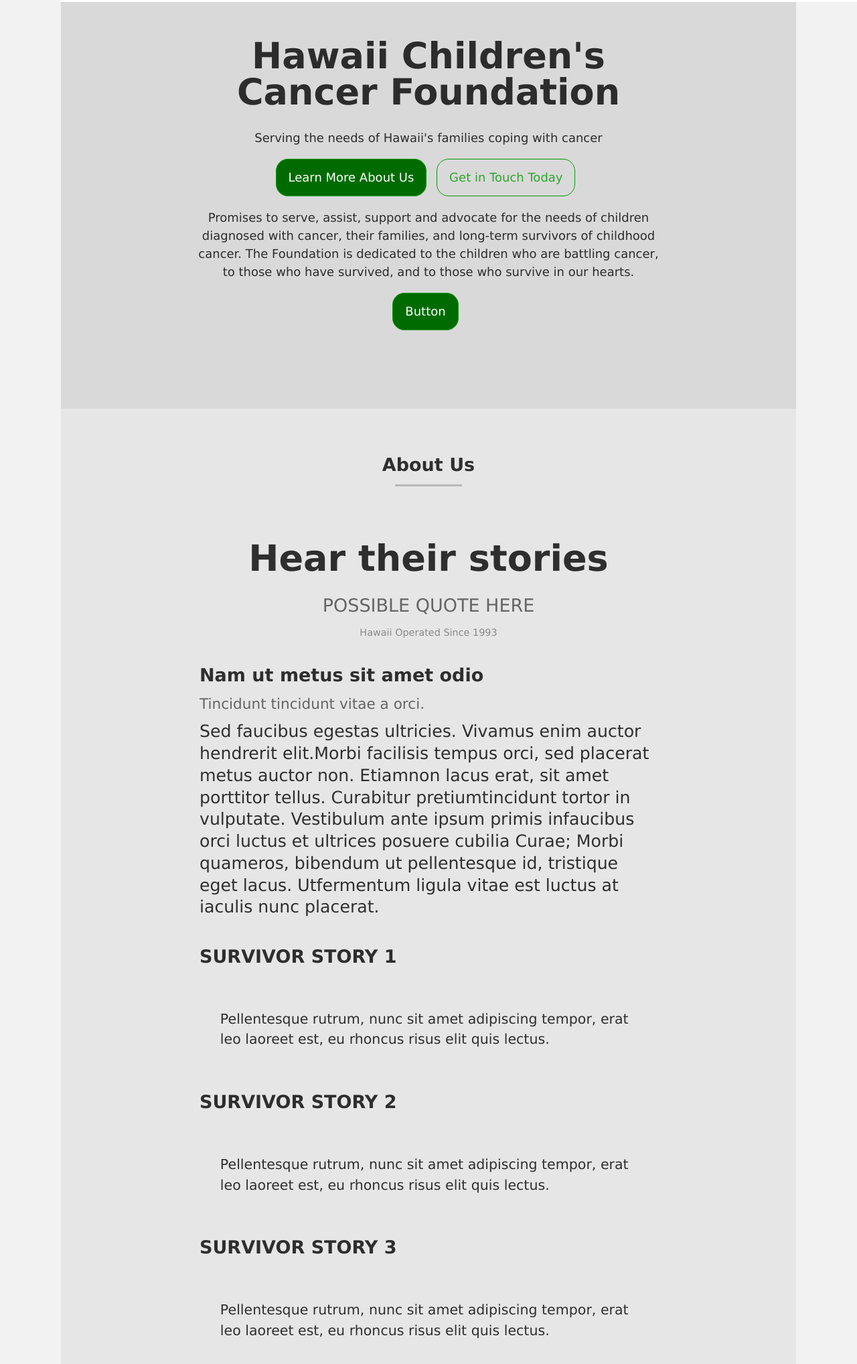
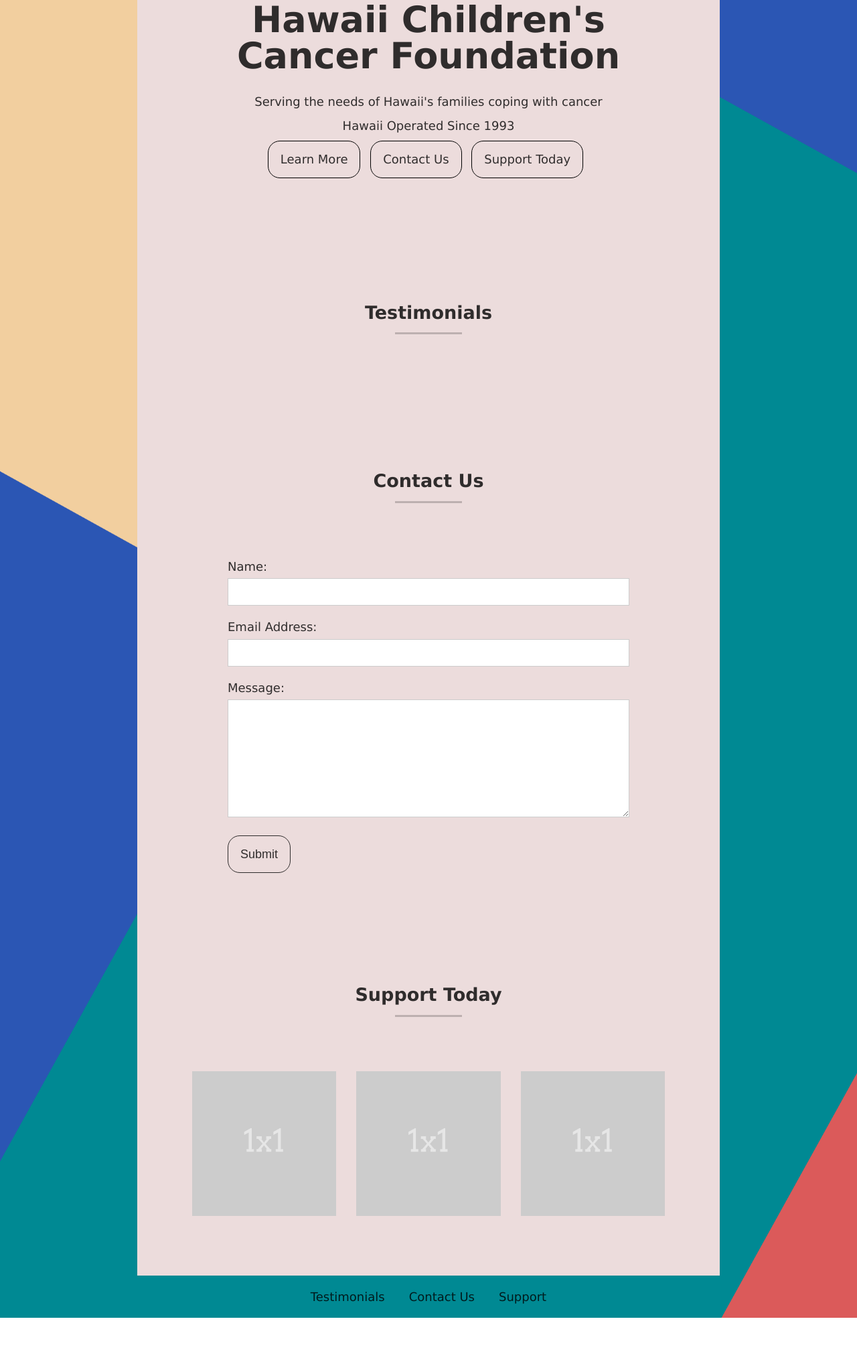
Before and after one commit to trezamora/studentsite, a plain HTML site: page art128/final-v1/index.html in a window 1280 px wide. Shown: the part 132-2168 px from the top of the page at 67% size. After the commit the page ends 2099 px from the top, so only its background shows below. Drawn offline with Linux system fonts and the light colour scheme.

Commit message:
add background edit html and css layout

```diff
--- a/art128/final-v1/css/style.css
+++ b/art128/final-v1/css/style.css
@@ -105,50 +105,19 @@
   max-width: 38em;
 }
 
-/* .centered p {
-  margin-left: auto;
-  margin-right: auto;
-} */
-
-/* strong {
-  font-weight: 700; HAS ABILITY TO CONTROL THE WEIGHT
-}
-em {
-  font-style: italic; SAME CONTROLABLE FEATURE
-} */
-
 /* LINKS */
 
 a {
-  color: rgba(0, 153, 0, 0.8);
+  color: rgba(0, 0, 0, 0.8);
   text-decoration: none;
 }
 
 a:hover {
-  color: rgba(0, 153, 0, 1);
+  color: rgba(0, 0, 0, 1);
   text-decoration: underline;
 }
 
 /* BLOCK QUOTES */
-
-blockquote {
-  font-size: 1.142em;
-  margin: 1.5em 0;
-  padding: 1.5em;
-  border-top: 0px solid #ccc;
-  border-bottom: 0px solid #ccc;
-}
-
-blockquote cite {
-  display: block;
-  opacity: 0.8;
-  font-size: 0.875em;
-}
-
-blockquote cite:before {
-  content: "—";
-  margin-right: 0.25em;
-}
 
 /* HELPER CLASSES */
 
@@ -176,8 +145,8 @@
   font-size: inherit;
   line-height: 1;
   background-color: transparent;
-  border: 1px solid rgba(0, 153, 0, 1);
-  color: rgba(255, 255, 255, 0.8);
+  border: 1px solid rgba(0, 0, 0, 0.8);
+  color: rgba(0, 0, 0, 0.8);
   padding: 1em;
   display: inline-block;
   margin: 0.5em 0.5em 0.5em 0;
@@ -188,8 +157,8 @@
 .button,
 button:hover,
 form input[type="submit"]:hover {
-  background-color: rgba(0, 107, 0, 1);
-  border-color: rgba(0, 153, 0, 1);
+  background-color: rgba(0, 0, 0, 1);
+  border-color: rgba(0, 0, 0, 1);
   color: rgba(255, 255, 255, 1);
   text-decoration: none;
   border-radius: 1em;
@@ -197,19 +166,15 @@
 
 .button.alt {
   background-color: transparent;
-  color: rgba(0, 153, 0, 0.8);
+  color: rgba(0, 0, 0, 0.8);
 }
 
 .button.alt:hover {
-  background-color: rgb(0, 107, 0, 1);
+  background-color: rgba(0, 0, 0, 1);
   color: rgba(255, 255, 255, 1);
 }
 
 /* LAYOUT */
-/* SIMPLE RESET */
-* {
-  box-sizing: border-box;
-}
 
 body {
   margin: 0;
@@ -218,7 +183,14 @@
 /* CONTAINER */
 
 .container {
-  max-width: 1000px;
+  max-width: 768px;
+  margin: auto;
+  padding: 0 4%;
+}
+
+.containerbox {
+  background-color: rgb(236, 220, 220);
+  max-width: 768px;
   margin: auto;
   padding: 0 4%;
 }
@@ -238,9 +210,6 @@
 @media (min-width: 1250px) {
   body {
     font-size: 112.5%; /* 18px */
-  }
-  .container {
-    max-width: 1200px;
   }
 }
 
@@ -291,60 +260,16 @@
   .row {
     gap: 30px;
     display: flex;
-    /* justify-content: space-between; */
-    /* margin-left: -2%;
-    margin-right: -2%; */
-  }
-
-  .row > .column {
-    flex-grow: 1;
-    /* margin-left: 2%;
-    margin-right: 2%; */
-  }
-
-  .row > .column.one-half {
-    max-width: 50%;
-  }
-
-  .row > .column.one-third {
-    max-width: 33.3333%;
-  }
-
-  .row > .column.two-thirds {
-    max-width: 64.6666%;
-  }
-
-  .row > .column.one-fourth {
-    max-width: 25%;
-  }
-
-  .row > .column.centered {
-    margin-left: auto;
-    margin-right: auto;
   }
 }
-/* FOR DEMO PURPOSES ONLY */
-/* PLAY AROUND WITH MARGIN TO CONTROL GUTTERS */
-
-/* .demo .column {
-  background: rgba(0, 0, 0, 0.2);
-  padding: 1em;
-  text-align: center;
-} */
-
-/* SITE STRUCTURE */
 
 /* SITE HEADER */
-.site-header {
-  padding: 2em 0;
-}
 
 /* ON LARGER SCREENS PLACE LOGO LEFT AND NAV RIGHT */
 @media (min-width: 768px) {
   .site-header .container {
     display: flex;
     justify-content: space-between;
-    /* align-items: baseline; */
   }
 }
 
@@ -403,7 +328,6 @@
 
 .hero {
   padding: 6em 4%;
-  background-color: rgba(0, 0, 0, 0.1);
   text-align: center;
 }
 
@@ -570,16 +494,6 @@
   line-height: 1.3;
 }
 
-/* article p:first-of-type:first-letter {
-  font-size: 3em;
-  line-height: 0.9em;
-  background-color: black;
-  color: white;
-  padding: 0.2em 0.4em;
-  margin-right: 0.1em;
-  float: left;
-} */
-
 /* FORMS */
 
 form {
@@ -645,18 +559,10 @@
   padding-top: 3em;
 }
 
-#top {
-  background-color: rgba(0, 0, 0, 0.05);
+/* BACKGROUND IMAGE */
+
+.backimage {
+  background-image: url(../img/hccfbackground2.png);
+  background-position: center;
+  background-size: cover;
 }
-
-#about {
-  background-color: rgba(0, 0, 0, 0.05);
-}
-
-#contact {
-  background-color: rgba(0, 0, 0, 0.3);
-}
-
-#learn {
-  background-color: rgba(0, 0, 0, 0.1);
-}
--- a/art128/final-v1/index.html
+++ b/art128/final-v1/index.html
@@ -18,7 +18,7 @@
     <link rel="stylesheet" href="css/style.css" />
   </head>
 
-  <body class="container" id="top">
+  <body class="backimage" id="top">
     <header
       class="site-header toggle-nav animated sticky"
       data-navstate="closed"
@@ -32,102 +32,30 @@
         <nav class="site-nav">
           <button class="menu-button navicon">Menu</button>
           <ul>
-            <li><a class="scroll" href="#top">Donate</a></li>
             <li><a class="scroll" href="#about">Testimonials</a></li>
-            <li><a class="scroll" href="#contact">Contact Us</a></li>
-            <li><a class="scroll" href="#learn">Learn More</a></li>
+            <li><a class="scroll" href="#contact">Contact</a></li>
+            <li><a class="scroll" href="#support">Support</a></li>
           </ul>
         </nav>
       </div>
     </header>
 
-    <main class="site-main">
+    <div class="containerbox">
+      <main class="site-main containerbox">
         <section class="hero">
-        <div class="container">
           <h1>Hawaii Children's Cancer Foundation</h1>
-          <p>
-            Serving the needs of Hawaii's families coping with cancer
-          </p>
-          <a class="button scroll" href="#about">Learn More About Us</a>
-          <a class="button alt scroll" href="#contact">Get in Touch Today</a>
-        </div>
-            <div>
-              <p>
-                Promises to serve, assist, support and advocate for the needs of
-                children diagnosed with cancer, their families, and long-term
-                survivors of childhood cancer. The Foundation is dedicated to the
-                children who are battling cancer, to those who have survived, and
-                to those who survive in our hearts.
-              </p>
-              <a href="#" class="button"> Button</a>
-            </div>
-          </div>
-        </div>
+          <p>Serving the needs of Hawaii's families coping with cancer</p>
+          <div class="date">Hawaii Operated Since 1993</div>
+          <a class="button alt scroll" href="#about">Learn More</a>
+          <a class="button alt scroll" href="#contact">Contact Us</a>
+          <a class="button alt scroll" href="#support">Support Today</a>
         </section>
 
         <section id="about">
-        <div class="container">
-          <h3 class="section-title">About Us</h3>
-          <article>
-            <h1>Hear their stories</h1>
-
-            <h2 class="subhead">
-              POSSIBLE QUOTE HERE
-            </h2>
-
-            <div class="date">Hawaii Operated Since 1993</div>
-
-            <h3>Nam ut metus sit amet odio</h3>
-            <h4 class="subhead">Tincidunt tincidunt vitae a orci.</h4>
-
-            <p>
-              Sed faucibus egestas ultricies. Vivamus enim auctor hendrerit
-              elit.Morbi facilisis tempus orci, sed placerat metus auctor non.
-              Etiamnon lacus erat, sit amet porttitor tellus. Curabitur
-              pretiumtincidunt tortor in vulputate. Vestibulum ante ipsum primis
-              infaucibus orci luctus et ultrices posuere cubilia Curae; Morbi
-              quameros, bibendum ut pellentesque id, tristique eget lacus.
-              Utfermentum ligula vitae est luctus at iaculis nunc placerat.
-            </p>
-
-            <h3>SURVIVOR STORY 1</h3>
-
-            <blockquote>
-              Pellentesque rutrum, nunc sit amet adipiscing tempor, erat leo
-              laoreet est, eu rhoncus risus elit quis lectus.
-            </blockquote>
-
-            <h3>SURVIVOR STORY 2</h3>
-
-            <blockquote>
-              Pellentesque rutrum, nunc sit amet adipiscing tempor, erat leo
-              laoreet est, eu rhoncus risus elit quis lectus.
-            </blockquote>
-
-            <h3>SURVIVOR STORY 3</h3>
-
-            <blockquote>
-              Pellentesque rutrum, nunc sit amet adipiscing tempor, erat leo
-              laoreet est, eu rhoncus risus elit quis lectus.
-            </blockquote>
-
-            <h4>
-              Aenean tristique odio et dui scelerisque scelerisque porta od.
-            </h4>
-
-            <p>
-              Proin non ipsum ligula, ornare semper purus. Morbi tincidunt
-              ligula sit amet nulla venenatis sit amet tristique nisl pretium.
-              Nunc facilisis, orci et gravida blandit, lectus augue viverra
-              augue, non tempus ligula leo nec arcu. Cum sociis natoque
-              penatibus et magnis dis parturient montes, nascetur ridiculus mus.
-            </p>
-          </article>
-        </div>
+          <h3 class="section-title">Testimonials</h3>
         </section>
 
         <section id="contact">
-        <div class="container">
           <h3 class="section-title">Contact Us</h3>
           <form>
             <label for="contact_name">Name:</label>
@@ -141,12 +69,10 @@
 
             <input type="submit" value="Submit" />
           </form>
-        </div>
         </section>
 
-      <section id="learn">
-        <div class="container">
-          <h3 class="section-title">Learn More</h3>
+        <section id="support">
+          <h3 class="section-title">Support Today</h3>
           <div class="row">
             <div class="column one-third">
               <img
@@ -173,18 +99,16 @@
               />
             </div>
           </div>
-        </div>
         </section>
       </main>
-
+    </div>
     <footer class="site-footer">
       <div class="container">
         <nav class="site-nav">
           <ul>
-            <li><a class="scroll" href="#top">Donate</a></li>
             <li><a class="scroll" href="#about">Testimonials</a></li>
             <li><a class="scroll" href="#contact">Contact Us</a></li>
-            <li><a class="scroll" href="#learn">Learn More</a></li>
+            <li><a class="scroll" href="#support">Support</a></li>
           </ul>
         </nav>
       </div>
```
Also changed, not shown: art128/final-v1/img/hccfbackground.png (added), art128/final-v1/img/hccfbackground2.png (added). Lines whose indentation alone changed are shown as unchanged.
